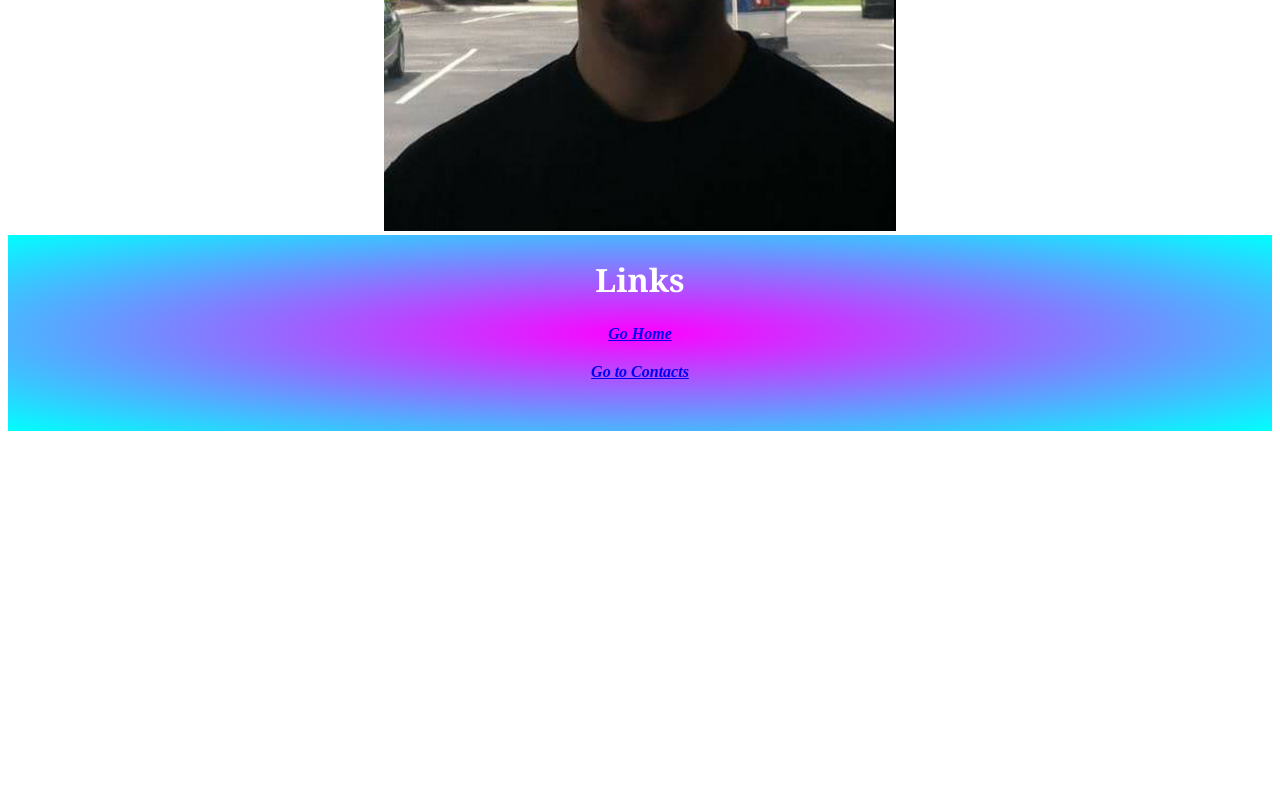
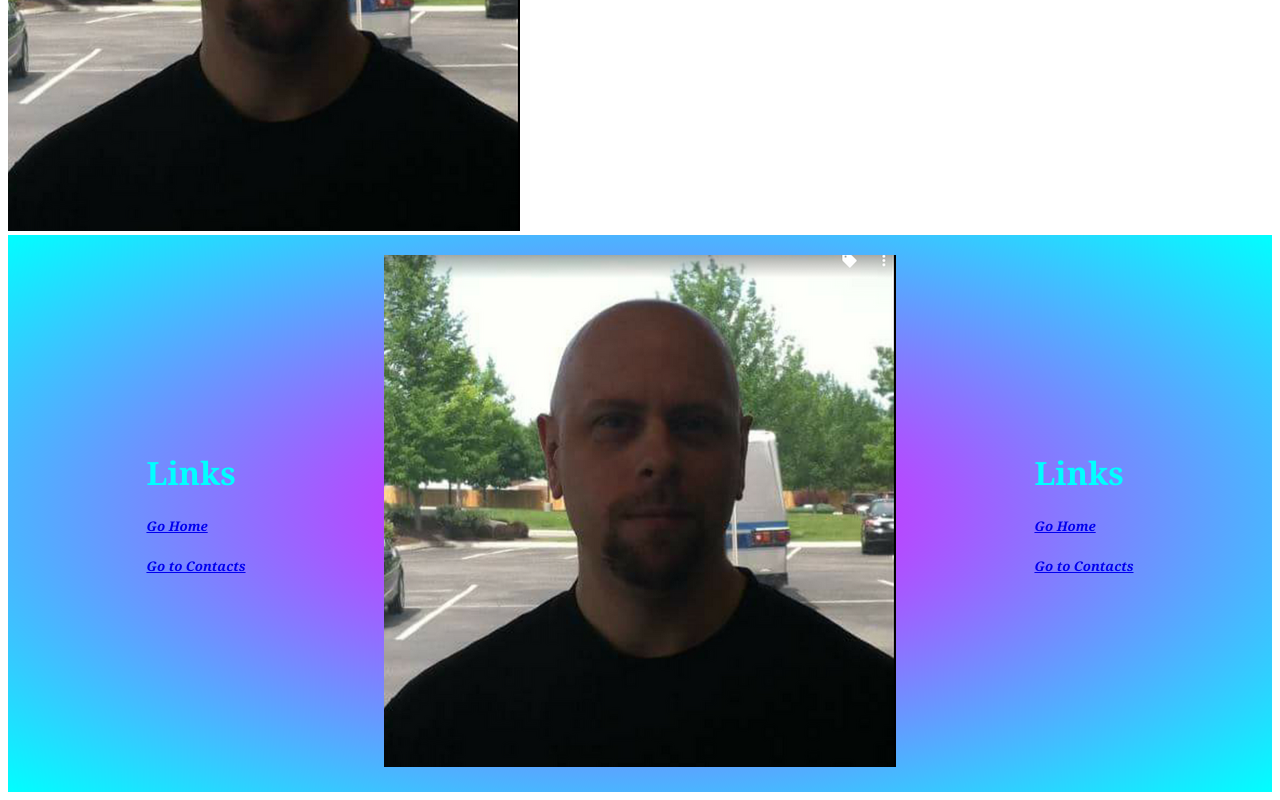
Before and after one commit to PGA-dev/personalport, a React (Create React App) app: page / in a window 1280 px wide. Shown: the part 401-1201 px from the top of the page. Before the commit the page ends 840 px from the top, so only its background shows below. Built offline with nearby package versions, Linux system fonts and the light colour scheme.

Commit message:
updated footer css module with proper flexbox sizing

```diff
--- a/src/App.css
+++ b/src/App.css
@@ -24,17 +24,44 @@
 }
 
 .App {
-  text-align: center;
+  text-align: auto;
 }
 
+/*
+.headstyle {
+  color: var(--clr-7);
+  padding: 8px;
+  font-size: var(--fs-heading);
+  font-family: var(--font-main)
+}
 
+.site-footer {
+  background-image: radial-gradient(var(--clr-1), var(--clr-7));
+  padding: 20px 0;
+  height: 20vmax;
+  width: auto;
+  margin-top: var(--clr-1) 4rem;
+  border-top: grey 5px solid ridge;
+  font-family: var(--font-main);
+}
 
+.site-header {
+  background-image: radial-gradient(var(--clr-1), var(--clr-7));
+  padding: 20px 0;
+  margin-top: var(--clr-1) 4rem;
+  border-top: var(--clr-4) solid;
+  font-family: var(--font-main);
+} */
+
+h1{
+  color:var(--clr-1)
+}
 /* Used in SubHead */
 h3 {
   padding: 2px;
   font-family: var(--font-sec);
   font-size: var(--fs--subhead);
-  color: var(--clr-1);
+  color: var(--clr-4);
   font-weight: var(--fw--bright)
 }
 
--- a/src/site/Footer.js
+++ b/src/site/Footer.js
@@ -3,7 +3,7 @@ import { useState, useEffect } from 'react';
 import { useSpring, animated } from 'react-spring';
 import styles from './Footer.module.css';
 import { Link } from 'react-router-dom';
-
+import profile from '../app/profile.png';
 
 const Footer = () => {
     const [toggle, setToggle] = useState(false);
@@ -19,16 +19,29 @@ const Footer = () => {
     }, []);
     return (
         <footer className='site-footer'>
-            <Container className={styles.Footer}>
-            <Row>
+            <Container>
+                <Row className={styles.row}>
                     <Col >
                         <animated.div style={animatedStyle}>
                             <h1 >Links</h1>
-
                         </animated.div>
                         <animated.div style={animatedStyle}>
-                        <h3 ><Link to='/'><i>Go Home</i></Link></h3>
-                        <h3 ><Link to='/Contact'><i>Go to Contacts</i></Link></h3>
+                            <h5 ><Link to='/'><i>Go Home</i></Link></h5>
+                            <h5 ><Link to='/Contact'><i>Go to Contacts</i></Link></h5>
+                        </animated.div>
+                    </Col>
+                    <Col>
+                        <animated.div style={animatedStyle}>
+                        <img src={profile} alt='profile' className='profile' />
+                        </animated.div>
+                    </Col>
+                    <Col>
+                        <animated.div style={animatedStyle}>
+                            <h1 >Links</h1>
+                        </animated.div>
+                        <animated.div style={animatedStyle}>
+                        <h5 ><Link to='/'><i>Go Home</i></Link></h5>
+                            <h5 ><Link to='/Contact'><i>Go to Contacts</i></Link></h5>
                         </animated.div>
                     </Col>
                 </Row>
--- a/src/site/Footer.module.css
+++ b/src/site/Footer.module.css
@@ -1,81 +1,19 @@
 /*Footer CSS Module*/
 
-  footer {
+  footer, .site-footer {
     background-image: radial-gradient(var(--clr-2), var(--clr-6));
-    padding: 2px 0;
-    height: 15vmax;
-    position: relative;
-    left: 0;
-    bottom: 0;
-    width: 100%;
-    color: white;
-    text-align: auto;
+    padding: 20px 0;
     margin-top: var(--clr-1) 4rem;
     border-top: grey 5px solid ridge;
     font-family: var(--font-main);
   }
 
-
-  footer>h1{
-    color: var(--clr-1);
-  }
-  /* Used in SubHead */
-  footer>h3 {
-    padding: 2px;
-    font-family: var(--font-sec);
-    font-size: var(--fs--subhead);
-    color: var(--clr-1);
-    font-weight: var(--fw--bright)
+  .row {
+    display: flex;
+    align-items: center;
+    justify-content:space-evenly;
   }
 
-
-  footer>h3:hover {
-    color: var(--clr-4)
+  .profile{
+    size: inherit;
   }
-
-  footer>h1::before {
-    background: var(--clr-5);
-    content: "";
-    inset: 0;
-    position: absolute;
-    transform: scaleY(0);
-    transform-origin: center;
-    transition: transform 950ms ease-in-out;
-    z-index: -1;
-
-  }
-
-  footer>h1:hover::before {
-    transform: scaley(1);
-    animation: colorback 7500ms infinite;
-  }
-
-  @keyframes colorback {
-    0% {
-        background-color: var(--clr-2);
-    }
-
-    10% {
-        background-color: var(--clr-3);
-    }
-
-    25% {
-        background-color: var(--clr-1);
-    }
-
-    50% {
-        background-color: var(--clr-5);
-    }
-
-    75% {
-        background-color: var(--clr-1);
-    }
-
-    90% {
-        background-color: var(--clr-3);
-    }
-
-    100% {
-        background-color: var(--clr-2);
-    }
-  }
--- a/src/site/Header.module.css
+++ b/src/site/Header.module.css
@@ -14,66 +14,3 @@
     border-top: grey 5px solid ridge;
     font-family: var(--font-main);
   }
-
-
-
-  /* Used in SubHead */
-  .footer>h3 {
-    padding: 2px;
-    font-family: var(--font-sec);
-    font-size: var(--fs--subhead);
-    color: var(--clr-1);
-    font-weight: var(--fw--bright)
-  }
-
-
-  .footer>h3:hover {
-    color: var(--clr-4)
-  }
-
-  .footer>h3::before {
-    background: var(--clr-5);
-    content: "";
-    inset: 0;
-    position: absolute;
-    transform: scaleY(0);
-    transform-origin: center;
-    transition: transform 950ms ease-in-out;
-    z-index: -1;
-
-  }
-
-  .footer>h3:hover::before {
-    transform: scaley(1);
-    animation: colorback 7500ms infinite;
-  }
-
-  @keyframes colorback {
-    0% {
-        background-color: var(--clr-2);
-    }
-
-    10% {
-        background-color: var(--clr-3);
-    }
-
-    25% {
-        background-color: var(--clr-1);
-    }
-
-    50% {
-        background-color: var(--clr-5);
-    }
-
-    75% {
-        background-color: var(--clr-1);
-    }
-
-    90% {
-        background-color: var(--clr-3);
-    }
-
-    100% {
-        background-color: var(--clr-2);
-    }
-  }
```
Lines whose indentation alone changed are shown as unchanged.
